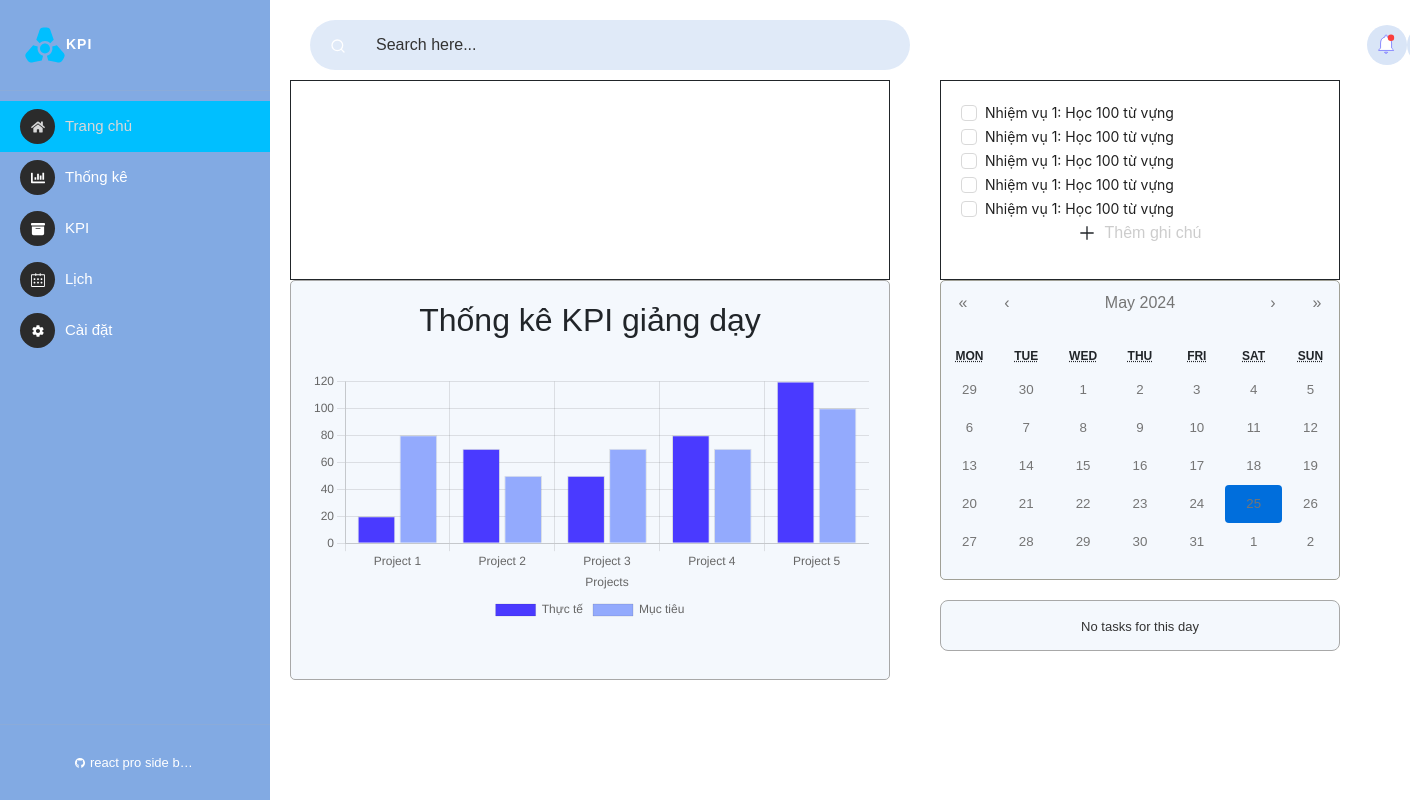
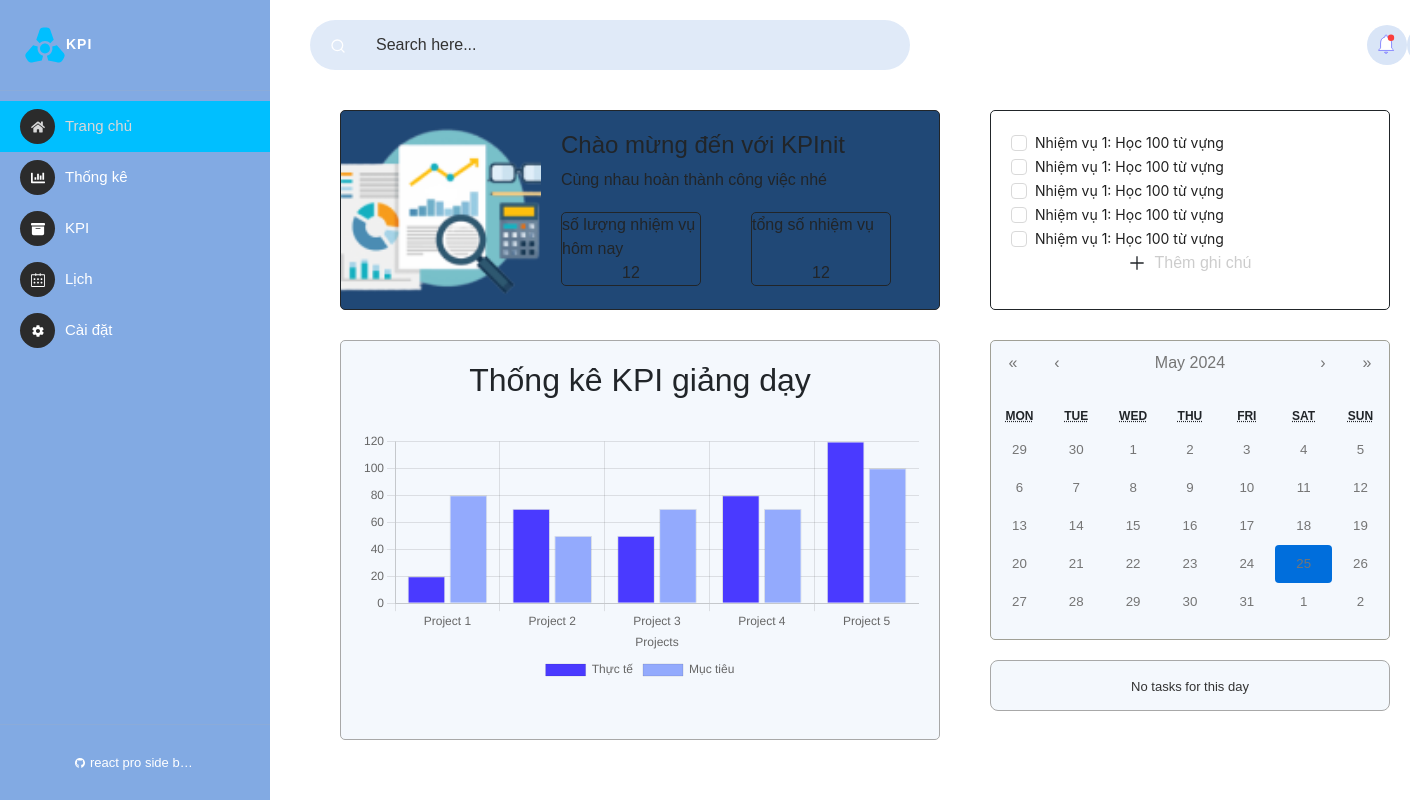
Before and after one commit to iaht211/UIUX-2023.2, a React (Create React App) app: page / in a window 1280 px wide. Shown: the whole page, 1410 px wide, since content can reach past the window. Built offline with nearby package versions, Linux system fonts and the light colour scheme.

Commit message:
fix home page

```diff
--- a/src/components/Home/Home.js
+++ b/src/components/Home/Home.js
@@ -5,7 +5,7 @@ import BarChart from "./Data/BarChart";  // Adjust the import path as needed
 import MyCalendar from "./Calender/Calender";
 import ChartWeek from "../Chart/ChartWeek";
 import Note from "./Note/Note";
-
+import kpiImg from '../../assets/Remove-bg 1.png'
 
 
 const Home = () => {
@@ -75,7 +75,24 @@ const Home = () => {
     return (
         <div className='home-container'>
             <div className="chart-note">
-                <div className="test"></div>
+                <div className="header">
+                    <img src={kpiImg} alt="" width="200" height="200"/>
+                    <div className="header-content">
+                        <h4>Chào mừng đến với KPInit</h4>
+                        <span>Cùng nhau hoàn thành công việc nhé</span>
+                        <div className="statistical">
+                            <div className="left">
+                                <span>số lượng nhiệm vụ hôm nay<br></br></span>
+                                <span>12</span>
+
+                            </div>
+                            <div className="right">
+                                <span>tổng số nhiệm vụ <br/><br/></span>
+                                <span>12</span>
+                            </div>
+                        </div>
+                    </div>
+                </div>
                 <Note/>
             </div>
             <div className="chart-calender">
--- a/src/components/Home/Home.scss
+++ b/src/components/Home/Home.scss
@@ -3,14 +3,55 @@
       .chart-note {
           display: flex;
           gap: 50px;
-          .test {
+          .header {
               width: 600px;
               height: 200px;
-              border: 1px solid
+              border: 1px solid;
+              border-radius: 5px;
+              display: flex;
+              margin: 30px 0 30px 50px;
+              background-color: #204876;
+              .header-content {
+                margin-left: 20px;
+                  h4 {
+                      margin-top: 20px;
+
+                  }
+                  span {
+
+                  }
+                  .statistical {
+                    display: flex;
+                    margin-top: 20px;
+                    .left {
+                      border: 1px solid;
+                      border-radius: 5px;
+                      width: 140px;
+                      margin-right: 50px;
+                      span:nth-child(2) {
+                        display: flex;
+                        justify-content: center;
+                      }
+                    }
+                    .right {
+                      border: 1px solid;
+                      border-radius: 5px;
+                      width: 140px;
+                      margin-right: 60px;
+                      span:nth-child(2) {
+                        display: flex;
+                        justify-content: center;
+                      }
+                    }
+                  }
+              }
           }
           .note-container {
               border: 1px solid;
+              border-radius: 5px;
+               margin: 30px 0;
               width: 400px;
+              height: 200px;
             padding: 20px;
           }
       }
@@ -19,7 +60,8 @@
           width: 100%;
           gap: 50px;
           .chart-container {
-            border: 1px solid
+            border: 1px solid;
+            margin-left: 50px
           }
           .calendar-container {
 
```
Also changed, not shown: src/components/Home/Header/Header.js (added), src/components/Home/Header/Header.scss (added).
